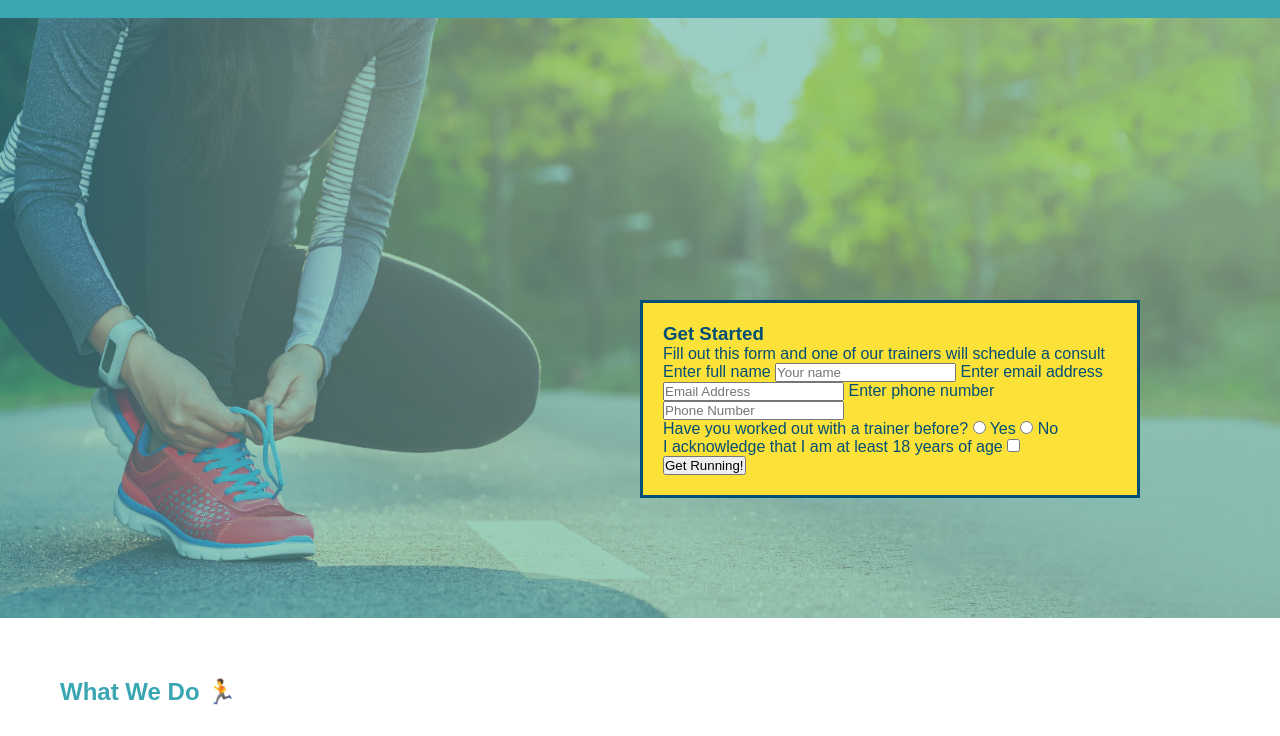
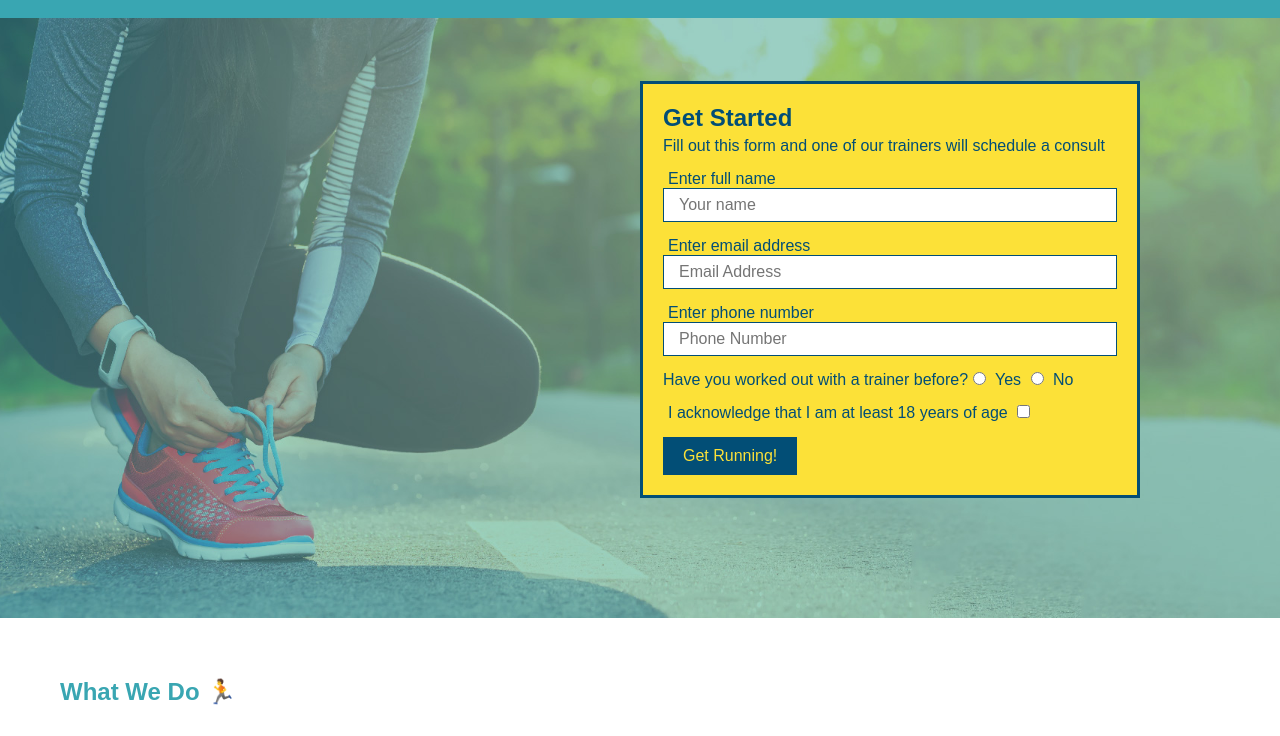
Before and after one commit to kea6t/run-buddy, a plain HTML site: page index.html in a window 1280 px wide. Shown: the part 64-800 px from the top of the page. Drawn offline with Linux system fonts and the light colour scheme.

Commit message:
hero form button

```diff
--- a/assets/css/style.css
+++ b/assets/css/style.css
@@ -68,7 +68,7 @@ footer a {
 }
 
 section {
-  padding: 60px;
+    padding: 60px;
 
 }
 
@@ -89,4 +89,35 @@ section {
     position: absolute;
     bottom: 120px;
     right: 140px;
-  }
+}
+
+.hero-form h3 {
+    font-size: 24px;
+    margin: 0;
+}
+
+.hero-form p {
+    margin: 5px 0 15px 0;
+}
+
+.form-input {
+    border: 1px solid #024e76;
+    display: block;
+    padding: 7px 15px;
+    font-size: 16px;
+    color: #024e76;
+    width: 100%;
+    margin-bottom: 15px;
+}
+
+.hero-form label {
+    margin: 0 5px;
+}
+
+.hero-form button {
+    color: #fce138;
+    background-color: #024e76;
+    border: none;
+    padding: 10px 20px;
+    font-size: 16px;
+}
--- a/index.html
+++ b/index.html
@@ -46,11 +46,11 @@
             <!-- Add form here-->
             <form>
                 <label for="name">Enter full name</label>
-                <input type="text" placeholder="Your name" name="name" id="name" />
+                <input type="text" placeholder="Your name" name="name" id="name" class="form-input" />
                 <label for="email">Enter email address</label>
-                <input type="email" placeholder="Email Address" name="email" id="email" />
+                <input type="email" placeholder="Email Address" name="email" id="email" class="form-input" />
                 <label for="phone">Enter phone number</label>
-                <input type="tel" placeholder="Phone Number" name="phone" id="phone" />
+                <input type="tel" placeholder="Phone Number" name="phone" id="phone" class="form-input" />
                 <p>
                     Have you worked out with a trainer before?
                     <input type="radio" name="trainer-confirm" id="trainer-yes" />
```
